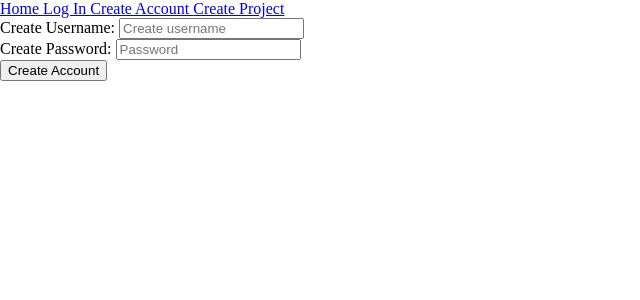
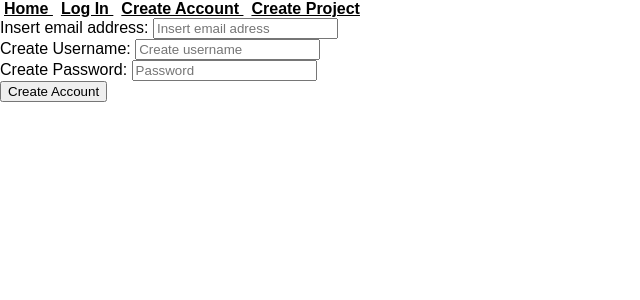
Before and after one commit to idaanna/react, a React (Vite) app: page /createaccount in a window 1280 px wide. Shown: the top 300 px of the page, without its empty margins (0-640 px from the left). Built offline with nearby package versions, Linux system fonts and the light colour scheme.

Commit message:
create account

```diff
--- a/src/api/post-createaccount.js
+++ b/src/api/post-createaccount.js
@@ -1,4 +1,4 @@
-async function postCreateAccount(username, password) {
+async function postCreateAccount(email, username, password) {
     const url = `${import.meta.env.VITE_API_URL}/users/`;
     const response = await fetch(url, {
         method: "POST",
@@ -6,6 +6,7 @@ async function postCreateAccount(username, password) {
         "Content-Type": "application/json",
         },
         body: JSON.stringify({
+            "email": email,
             "username": username,
             "password": password,
         }),
@@ -14,12 +15,12 @@ async function postCreateAccount(username, password) {
     if (!response.ok) {
         const fallbackError = `Error trying to create account`;
 
-        // const data = await response.json().catch(() => {
-        // throw new Error(fallbackError);
-        // });
+        const data = await response.json().catch(() => {
+        throw new Error(fallbackError);
+        });
 
-        // const errorMessage = data?.detail ?? fallbackError;
-        // throw new Error(errorMessage);
+        const errorMessage = data?.detail ?? fallbackError;
+        throw new Error(errorMessage);
     }
 
     return await response.json();
--- a/src/components/CreateAccountForm.jsx
+++ b/src/components/CreateAccountForm.jsx
@@ -9,6 +9,7 @@ function CreateAccountForm() {
     const [credentials, setCredentials] = useState({
         username: "",
         password: "",
+        email: "",
         });
 
     const handleChange = (event) => {
@@ -21,10 +22,12 @@ function CreateAccountForm() {
 
      const handleSubmit = (event) => {
          event.preventDefault();
-         if (credentials.username && credentials.password) {
+         if (credentials.username && credentials.password && credentials.email) {
             postCreateAccount(
+                credentials.email,
                 credentials.username,
-                credentials.password
+                credentials.password,
+
             ).then((response) => {
                 console.log(response);
                 navigate("/");
@@ -33,7 +36,17 @@ function CreateAccountForm() {
     };
 
     return (
-        <form onSubmit={handleSubmit}>
+        <form >
+            <div>
+                <label htmlFor="email"> Insert email address: </label>
+                <input
+                    type="text"
+                    id="email"
+                    placeholder="Insert email adress"
+                    onChange={handleChange}
+                />
+            </div>
+
             <div>
                 <label htmlFor="username"> Create Username: </label>
                 <input
--- a/src/main.jsx
+++ b/src/main.jsx
@@ -3,6 +3,7 @@ import ReactDOM from 'react-dom/client';
 import { createBrowserRouter, RouterProvider } from "react-router-dom";
 
 import "./styles/reset.css";
+import "./styles/global.css";
 
 import HomePage from './pages/HomePage.jsx';
 import ProjectPage from './pages/ProjectPage.jsx';
```
